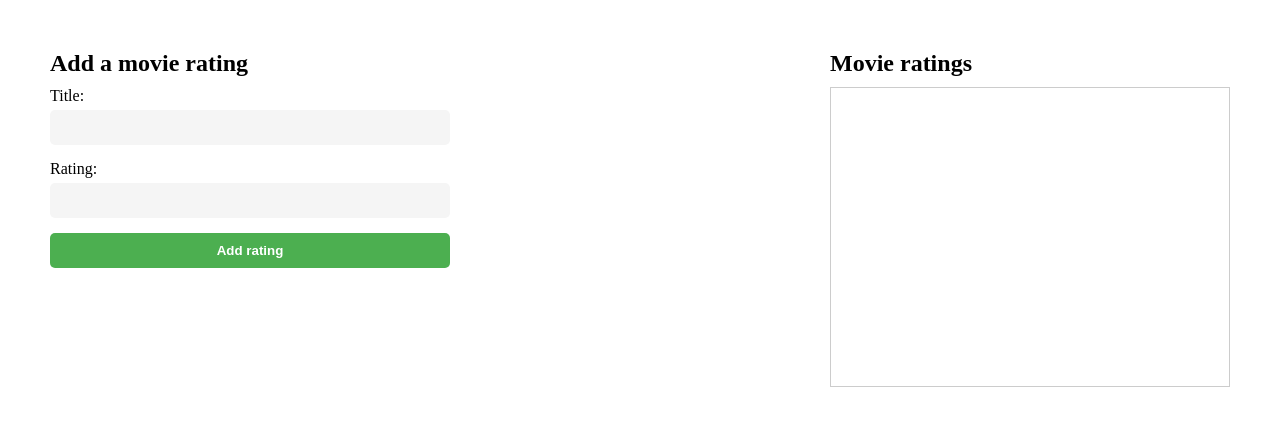
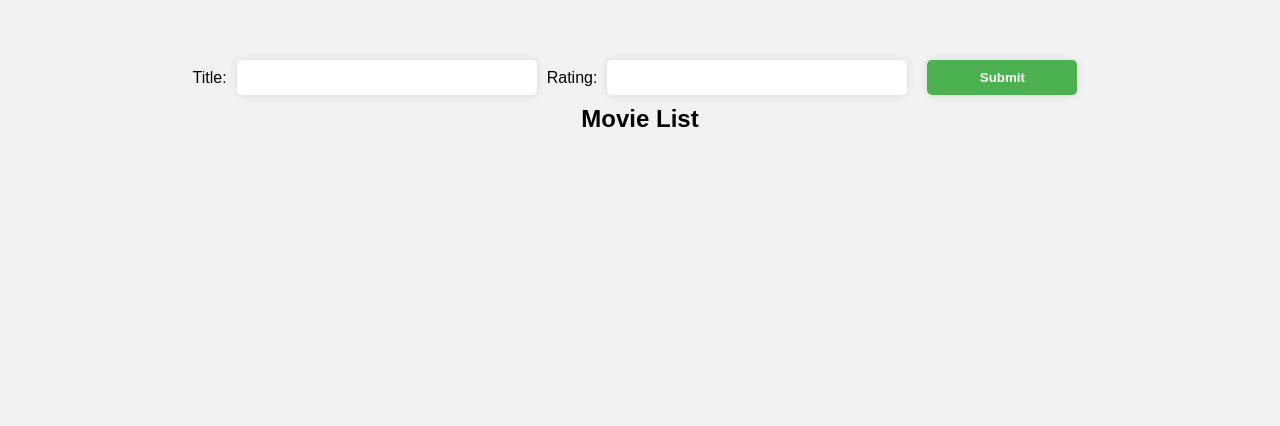
Before and after one commit to JaydotMurf/jquery-dom, a plain HTML site: page movie app/index.html in a window 1280 px wide. Drawn offline with nearby package versions, Linux system fonts and the light colour scheme.

Commit message:
last working before new branch

```diff
--- a/movie app/index.html
+++ b/movie app/index.html
@@ -2,34 +2,24 @@
 <html>
   <head>
     <meta charset="UTF-8" />
-    <title>Movie Ratings Form</title>
+    <title>Movie Rating</title>
     <link rel="stylesheet" href="style.css" />
-    <script src="script.js"></script>
+    <script
+      src="https://code.jquery.com/jquery-3.6.4.min.js"
+      integrity="sha256-oP6HI9z1XaZNBrJURtCoUT5SUnxFr8s3BzRl+cbzUq8="
+      crossorigin="anonymous"
+    ></script>
+    <script src="script.js" defer></script>
   </head>
   <body>
-    <div class="container">
-      <div class="form-container">
-        <h2>Add a movie rating</h2>
-        <form id="movie-form">
-          <label for="title">Title:</label>
-          <input type="text" id="title" name="title" required />
-          <label for="rating">Rating:</label>
-          <input
-            type="number"
-            id="rating"
-            name="rating"
-            min="1"
-            max="5"
-            required
-          />
-          <button type="submit">Add rating</button>
-        </form>
-      </div>
-      <div class="entries-container">
-        <h2>Movie ratings</h2>
-        <div id="entries"></div>
-      </div>
-    </div>
-    <script src="script.js"></script>
+    <form id="movie-form">
+      <label for="title">Title:</label>
+      <input type="text" id="title" name="title" minlength="2" required />
+      <label for="rating">Rating:</label>
+      <input type="number" id="rating" min="0" max="10" required />
+      <button type="submit">Submit</button>
+    </form>
+    <h2>Movie List</h2>
+    <ul id="movie-list"></ul>
   </body>
 </html>
--- a/movie app/script.js
+++ b/movie app/script.js
@@ -0,0 +1,9 @@
+$('document').ready(() => {
+  $('#movie-form').on('submit', (e) => {
+    console.log('Form submitted');
+    e.preventDefault();
+    const movieTitle = $('#title').val();
+    const movieRating = $('#rating').val();
+    $('#movie-list').append(`<li>${movieTitle} | ${movieRating}</li>`);
+  });
+});
--- a/movie app/style.css
+++ b/movie app/style.css
@@ -1,61 +1,75 @@
 * {
   box-sizing: border-box;
+  font-family: Arial, sans-serif;
   margin: 0;
   padding: 0;
 }
 
-.container {
-  display: flex;
-  flex-wrap: wrap;
-  justify-content: space-between;
-  margin: 50px;
-}
-
-.form-container {
-  flex: 1;
-  max-width: 400px;
-  margin-right: 20px;
-}
-
-h2 {
-  margin-bottom: 10px;
+body {
+  background-color: #f2f2f2;
 }
 
 form {
   display: flex;
-  flex-direction: column;
-}
-
-label {
-  margin-bottom: 5px;
+  flex-direction: row;
+  justify-content: center;
+  align-items: center;
+  margin-top: 50px;
 }
 
 input {
-  margin-bottom: 15px;
+  margin: 10px;
   padding: 10px;
+  width: 300px;
+  border-radius: 5px;
   border: none;
-  border-radius: 5px;
-  background-color: #f5f5f5;
+  box-shadow: 0px 0px 10px rgba(0, 0, 0, 0.1);
 }
 
+/* CSS Style for the Submit Button */
 button {
+  margin: 10px;
   padding: 10px;
+  width: 150px;
+  border-radius: 5px;
   border: none;
-  border-radius: 5px;
   background-color: #4caf50;
   color: white;
   font-weight: bold;
   cursor: pointer;
+  box-shadow: 0px 0px 10px rgba(0, 0, 0, 0.1);
 }
 
-.entries-container {
-  flex: 1;
-  max-width: 400px;
+/* CSS Style for the Movie List */
+ul {
+  list-style: none;
+  margin-top: 50px;
+  display: flex;
+  flex-direction: column;
+  justify-content: center;
+  align-items: center;
 }
 
-#entries {
-  border: 1px solid #ccc;
+/* CSS Style for the Movie Items */
+li {
+  margin-top: 10px;
   padding: 10px;
-  height: 300px;
-  overflow-y: auto;
+  width: 300px;
+  border-radius: 5px;
+  border: none;
+  box-shadow: 0px 0px 10px rgba(0, 0, 0, 0.1);
+  display: flex;
+  justify-content: center;
+  align-items: center;
 }
+
+h2 {
+  text-align: center;
+}
+/* CSS Style for the Remove Button */
+.remove {
+  background-color: #f44336;
+  color: white;
+  font-weight: bold;
+  cursor: pointer;
+}
```
